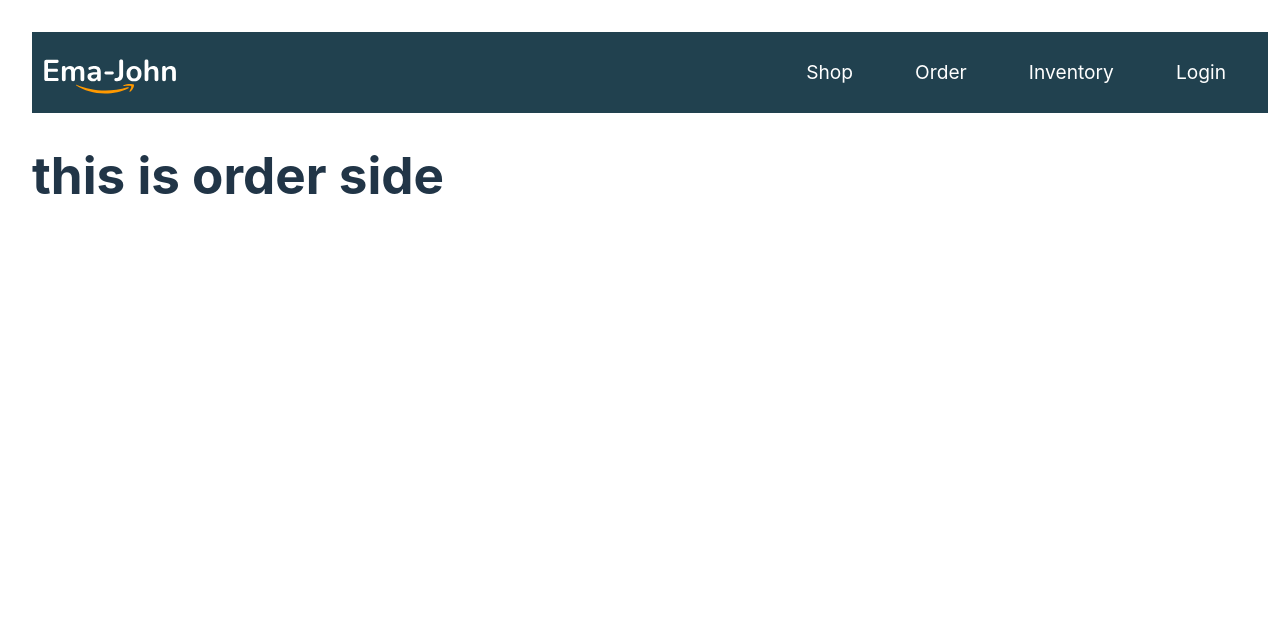
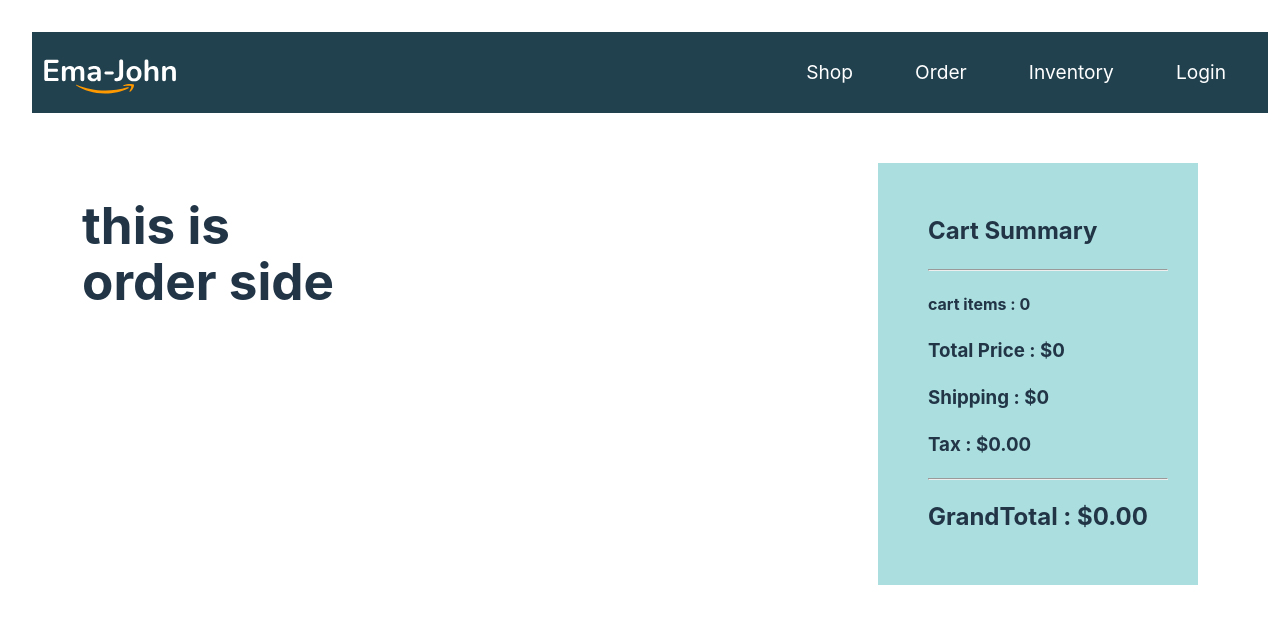
Before and after one commit to Ahad188/Ema-jhon, a React (Vite) app: page /orders in a window 1280 px wide. Shown: the top 624 px of the page. Built offline with nearby package versions, Linux system fonts and the light colour scheme.

Commit message:
orde.jsx && main.jsx use anew loder  and creat a function src file

```diff
--- /dev/null
+++ b/src/CardProductsLoder/CardProductsLoder.js
@@ -0,0 +1,7 @@
+const cardproductsLoder=async()=>{
+     const lodedProducts = await fetch('fakeData/products.json');
+     const products = await lodedProducts.json();
+     // console.log(products)
+     return products;
+}
+export default cardproductsLoder;
--- a/src/components/Orders/Orders.jsx
+++ b/src/components/Orders/Orders.jsx
@@ -1,9 +1,19 @@
 import React from 'react';
+import Cards from '../Cards/Cards';
+import { useLoaderData } from 'react-router-dom';
+
 
 const Orders = () => {
+      const products = useLoaderData();
+      console.log(products)
      return (
-          <div>
+          <div className='shop-container'>
+               <div className='Products-container'>
                <h1>this is order side</h1>
+               </div>
+               <div className='cart-container'>
+                    <Cards cart={[]}></Cards>
+               </div>
           </div>
      );
 };
--- a/src/main.jsx
+++ b/src/main.jsx
@@ -9,6 +9,7 @@ import Shop from './components/Shop/Shop';
 import Orders from './components/Orders/Orders';
 import Inventory from './components/Inventory/Inventory';
 import Login from './components/Login/Login';
+import cardproductsLoder from './CardProductsLoder/CardProductsLoder';
 
 const router = createBrowserRouter([
      {
@@ -21,11 +22,13 @@ const router = createBrowserRouter([
                },
                {
                     path:'/orders',
-                    element:<Orders></Orders>
+                    element:<Orders></Orders>,
+                    loader:cardproductsLoder
                },
                {
                     path:'/inventory',
-                    element:<Inventory></Inventory>
+                    element:<Inventory></Inventory>,
+
                },
                {
                     path:'/login',
```
